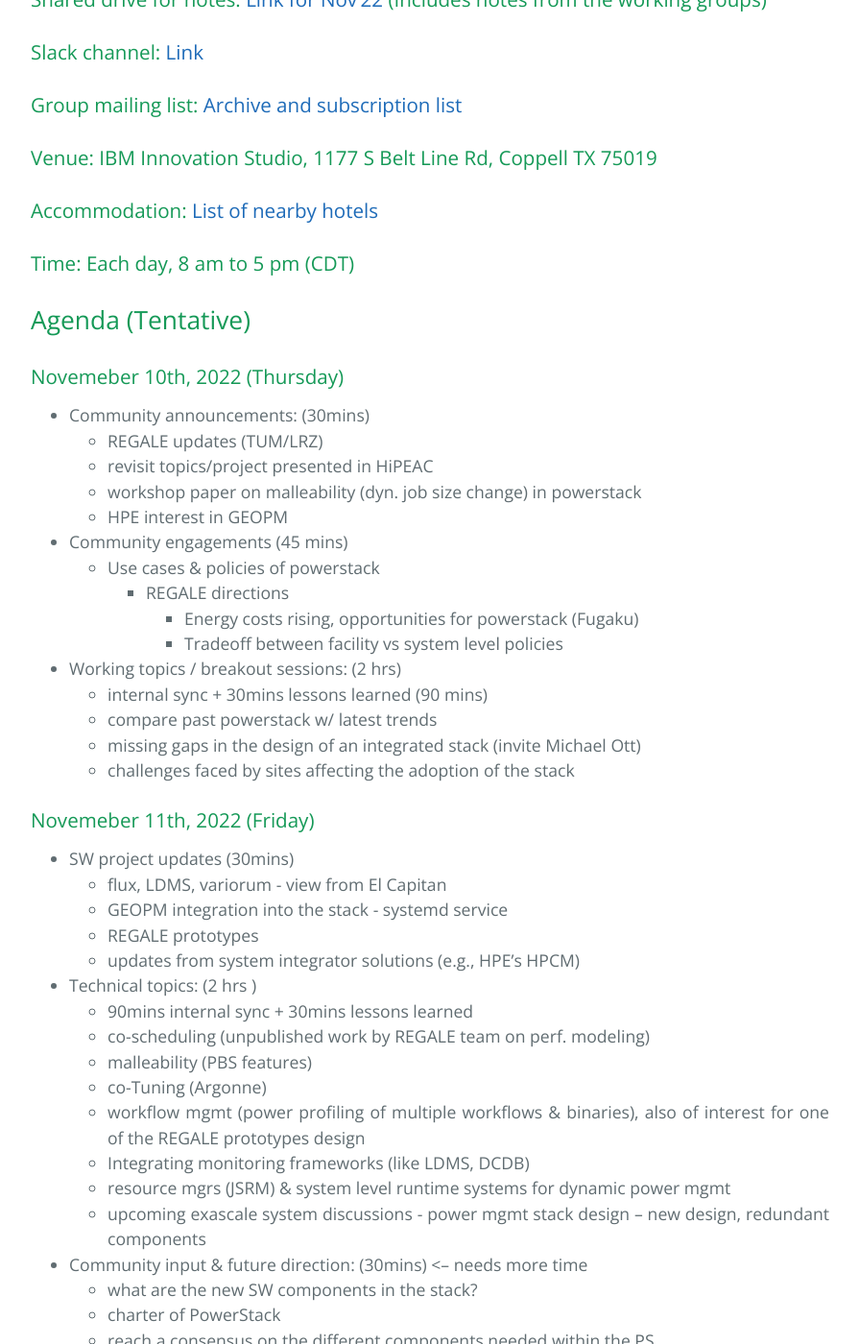
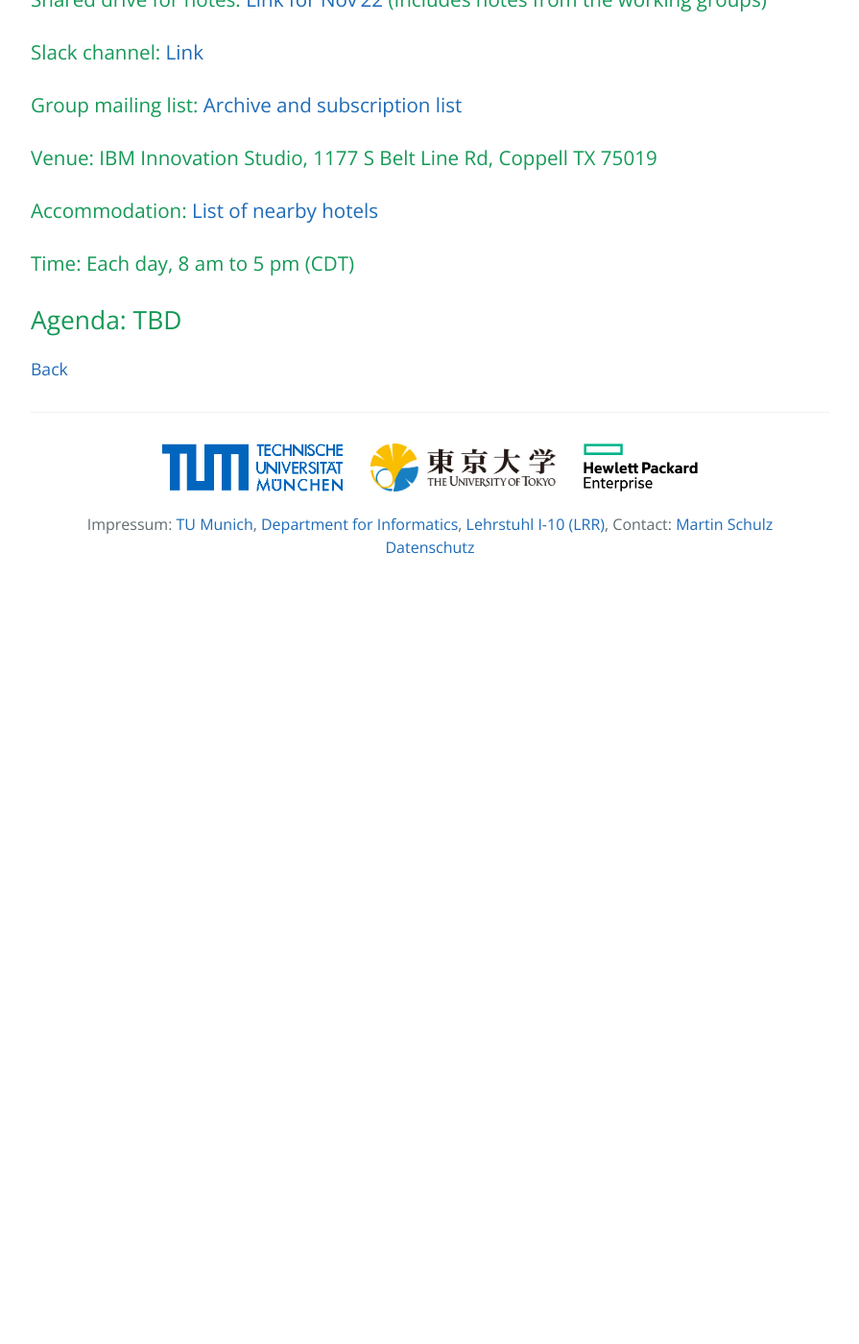
Before and after one commit to HPCPowerStack/hpcpowerstack.github.io, a Jekyll site: the page built from powerstack22.md, in a window 1280 px wide and 1400 px high, scrolled down 1671 px. Shown: the whole window at 96% size, without its empty margins (192-1087 px from the left). Built offline with Jekyll 4.4.1, drawn with Linux system fonts in a browser that asks for light colours; the repository's description, which GitHub fills in, is left out; after the commit the page ends 2301 px from its top, so only the background shows below that; some of the changed text lies outside the part shown.

Commit message:
Set Agenda as TBD

```diff
--- a/powerstack22.md
+++ b/powerstack22.md
@@ -47,62 +47,6 @@ This is a closed meeting and seating is limited! If you are interested in attend
 ### Time: Each day, 8 am to 5 pm (CDT)
 
 
-## Agenda (Tentative)
-
-### Novemeber 10th, 2022 (Thursday)
-
-- Community announcements: (30mins)
-	- REGALE updates (TUM/LRZ)
-	- revisit topics/project presented in HiPEAC
-	- workshop paper on malleability (dyn. job size change) in powerstack
-	- HPE interest in GEOPM
-
-- Community engagements (45 mins)
-	- Use cases & policies of powerstack
-		- REGALE directions
-			- Energy costs rising, opportunities for powerstack (Fugaku)
-			- Tradeoff between facility vs system level policies
-
-- Working topics / breakout sessions: (2 hrs)
-	- internal sync + 30mins lessons learned (90 mins)
-	- compare past powerstack w/ latest trends
-	- missing gaps in the design of an integrated stack (invite Michael Ott)
-	- challenges faced by sites affecting the adoption of the stack
-
-
-
-### Novemeber 11th, 2022 (Friday)
-
-- SW project updates (30mins)
-	- flux, LDMS, variorum - view from El Capitan
-	- GEOPM integration into the stack - systemd service
-	- REGALE prototypes
-	- updates from system integrator solutions (e.g., HPE's HPCM)
-
-- Technical topics: (2 hrs )
-	- 90mins internal sync + 30mins lessons learned
-	- co-scheduling (unpublished work by REGALE team on perf. modeling)
-	- malleability (PBS features)
-	- co-Tuning (Argonne)
-	- workflow mgmt (power profiling of multiple workflows & binaries), also of interest for one of the REGALE prototypes design
-	- Integrating monitoring frameworks (like LDMS, DCDB)
-	- resource mgrs (JSRM) & system level runtime systems for dynamic power mgmt
-	- upcoming exascale system discussions - power mgmt stack design -- new design, redundant components
-
-- Community input & future direction: (30mins) <-- needs more time
-	- what are the new SW components in the stack?
-	- charter of PowerStack
-	- reach a consensus on the different components needed within the PS
-	- reach a consensus on scope of PS, validation efforts
-	- where do we go from here
-	- virtual annual event, or more hands-on f2f?
-	- REGALE future plans
-
-- Whitepaper
-	- Status: current status of existing projects & software stack; interface between the layers
-	- identify gaps
-	- update old osti.gov paper
-	- include lessons learned from REGALE project (3 examples)
-	- changes in the stack by system integrators
+## Agenda: TBD
 
 [Back](./)
```
